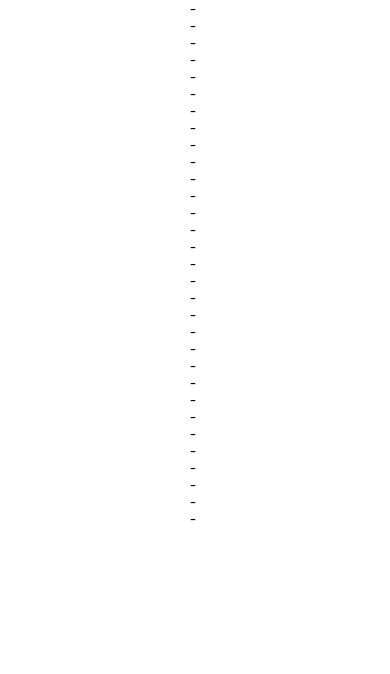
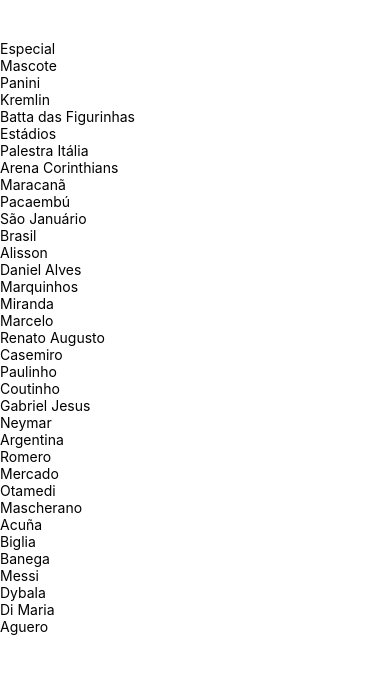
Before and after one commit to leonardocarvalho/AllTheStickers, a React Native app: screen / in a window 390 px wide. Shown: the top 674 px of the page. Built offline with nearby package versions, Linux system fonts and the light colour scheme.

Commit message:
render list basic info

```diff
--- a/js/components/Home.js
+++ b/js/components/Home.js
@@ -13,7 +13,7 @@
     console.log("------------ this.sticker", this.props);
     return (
       <View>
-        <Text>{this.props.index} - {this.props.sticker} </Text>
+        <Text>{this.props.sticker.name}</Text>
       </View>
     )
   }
@@ -21,32 +21,39 @@
 }
 
 
+class Home extends React.Component {
 
 
-class Home extends React.Component {
+  renderStickerSection(row) {
+    console.log("ROW", row);
+    return (
+        <StickerListItem  key={row.item.name} sticker={row.item} />
+    )
+
+  }
+
+  renderSectionTitle(row) {
+    return (
+      <Text>
+        {row.section.title}
+      </Text>
+    )
+  }
 
   render() {
-    console.log("this.props.stickers", this.props.stickers);
+
     let stickersSections = _.chain(this.props.stickers)
       .groupBy('section')
       .map((data, title) => ({title, data}))
       .value();
 
-    console.log("=== SECTIONS", stickersSections);
-
     return (
-
-      <View style={{ flex: 1, alignItems: 'center', justifyContent: 'center' }}>
+      <View style={{ flex: 1, justifyContent: 'center', paddingTop: 40 }}>
 
         <SectionList
-          renderItem={({sticker}) => {
-            console.log("TESRDSAFDSA sticker", sticker);
-            return (<StickerListItem keyExtractor={(sticker) => {sticker.name}} sticker={sticker} />)
-
-          }}
-          renderSectionHeader={({section}) => <Text title={section.title} />}
-          sections={stickersSections}
-        />
+          renderItem={this.renderStickerSection}
+          renderSectionHeader={this.renderSectionTitle}
+          sections={stickersSections} />
 
       </View>
     );
```
